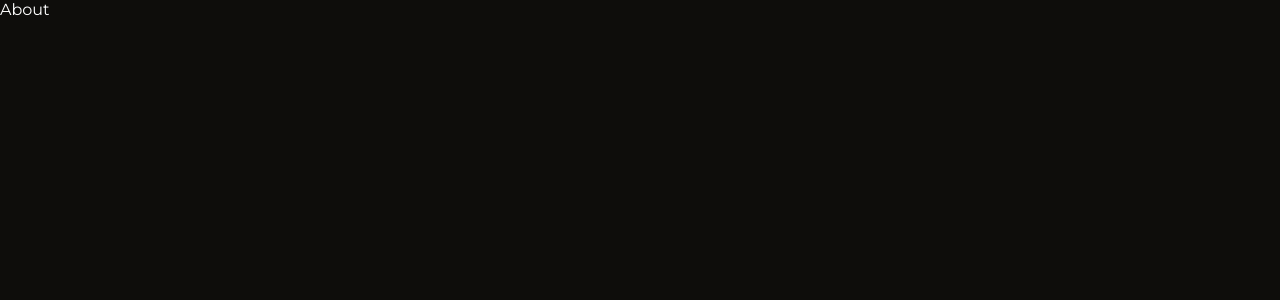
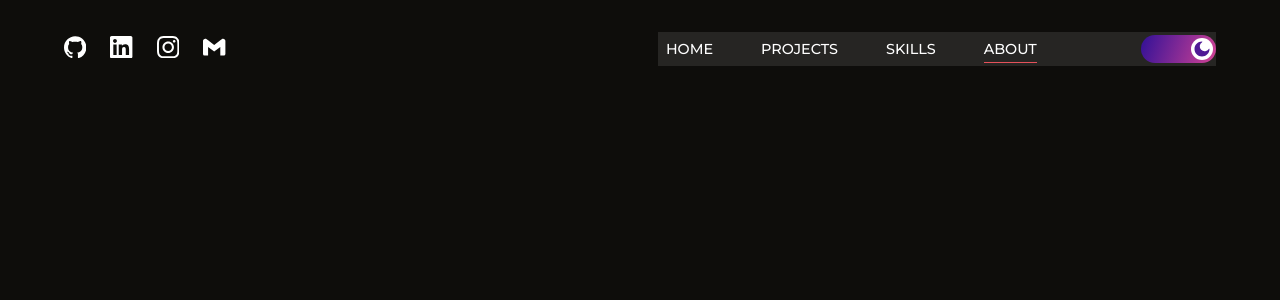
Before and after one commit to gabrielhdn/portfolio, a React (Vite) app: page /about in a window 1280 px wide. Shown: the top 300 px of the page. Built offline with nearby package versions, Linux system fonts and the light colour scheme.

Commit message:
feat: added an underline in nav links to showcase the current route

```diff
--- a/src/assets/styles/global.ts
+++ b/src/assets/styles/global.ts
@@ -4,11 +4,14 @@ export default createGlobalStyle`
   * {
     margin: 0;
     padding: 0;
-    box-sizing: border-box;
     font-family: 'Montserrat', 'Poppins', sans-serif;
     scroll-behavior: smooth;
     overflow-x: hidden;
     transition: background .5s ease-in-out;
+  }
+
+  *, ::before, ::after {
+    box-sizing: border-box;
   }
 
   body {
--- a/src/components/Header/index.tsx
+++ b/src/components/Header/index.tsx
@@ -1,5 +1,6 @@
 import { useState } from 'react';
 import { AiOutlineMenu, AiOutlineClose } from 'react-icons/ai';
+import { useLocation } from 'react-router-dom';
 
 import { buttons } from './data';
 import { fadeIn } from '../../utils/animations';
@@ -10,6 +11,7 @@ import * as S from './styles';
 
 const Header = () => {
   const [isMenuOpen, setIsMenuOpen] = useState<boolean>(false);
+  const { pathname } = useLocation();
 
   return (
     <S.Container
@@ -25,6 +27,7 @@ const Header = () => {
             <S.NavIcon
               to={link}
               key={label}
+              selected={pathname.includes(label)}
               onClick={() => setIsMenuOpen(false)}
             >
               <span>{label}</span>
--- a/src/components/Header/styles.ts
+++ b/src/components/Header/styles.ts
@@ -1,9 +1,13 @@
 import { motion } from 'framer-motion';
-import { Link } from 'react-router-dom';
+import { Link, LinkProps } from 'react-router-dom';
 import styled, { css } from 'styled-components';
 
-interface NavigationProps {
+interface INavigation {
   open: boolean;
+}
+
+interface INavIcon extends LinkProps {
+  selected?: boolean;
 }
 
 export const Container = styled(motion.header)`
@@ -39,7 +43,7 @@ export const Container = styled(motion.header)`
   }
 `;
 
-export const Navigation = styled.nav<NavigationProps>`
+export const Navigation = styled.nav<INavigation>`
   display: flex;
   align-items: center;
   gap: 6rem;
@@ -48,7 +52,7 @@ export const Navigation = styled.nav<NavigationProps>`
     display: flex;
     gap: 2rem;
     font-weight: 500;
-    font-size: 1rem;
+    font-size: .9rem;
   }
 
   @media(max-width: 1000px) {
@@ -83,17 +87,18 @@ export const Navigation = styled.nav<NavigationProps>`
       flex-direction: column;
       align-items: center;
       gap: 2.5rem;
-      font-size: 1.2rem;
+      font-size: 1.1rem;
     }
   }
 `;
 
-export const NavIcon = styled(Link)`
+export const NavIcon = styled(Link)<INavIcon>`
   padding: .5rem;
   cursor: auto;
 
   span {
     position: relative;
+    text-transform: uppercase;
     cursor: pointer;
 
     &::before {
@@ -106,7 +111,7 @@ export const NavIcon = styled(Link)`
       width: 100%;
       background-color: ${({ theme }) => theme.colors.highlight};
       transition: .3s;
-      transform: scaleX(0);
+      transform: ${({ selected }) => (selected ? 'scaleX(1)' : 'scaleX(0)')};
     }
 
     &:hover::before {
--- a/src/pages/About/index.tsx
+++ b/src/pages/About/index.tsx
@@ -1,8 +1,11 @@
+import Header from '../../components/Header';
 import * as S from './styles';
 
 function About() {
   return (
-    <S.Container>About</S.Container>
+    <S.Container>
+      <Header />
+    </S.Container>
   );
 }
 
--- a/src/pages/Skills/index.tsx
+++ b/src/pages/Skills/index.tsx
@@ -1,8 +1,11 @@
+import Header from '../../components/Header';
 import * as S from './styles';
 
 function Skills() {
   return (
-    <S.Container>Skills</S.Container>
+    <S.Container>
+      <Header />
+    </S.Container>
   );
 }
 
```
